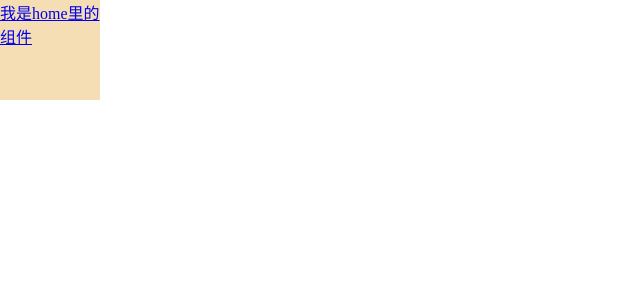
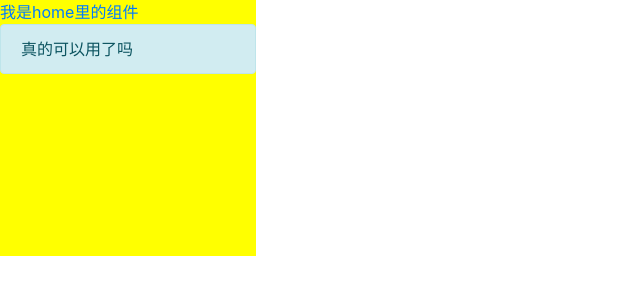
Before and after one commit to imagineEven/webpack-confog, a Vue app: page / in a window 1280 px wide. Shown: the top 300 px of the page, without its empty margins (0-640 px from the left). Built offline with nearby package versions, Linux system fonts and the light colour scheme; the HTML template or start-up script is replaced by a standard one.

Commit message:
config vue-bootstrap

```diff
--- a/src/home.vue
+++ b/src/home.vue
@@ -1,6 +1,7 @@
 <template>
   <div class="home">
     <router-link to="/footer">我是home里的组件</router-link>
+    <b-alert show>真的可以用了吗</b-alert>
   </div>
 </template>
 
@@ -17,8 +18,6 @@
 
 <style lang='scss'>
   .home {
-    height: 100px;
-    width: 100px;
     background: wheat;
   }
 </style>
--- a/style/example.scss
+++ b/style/example.scss
@@ -4,15 +4,9 @@ body,html {
 }
 
 body {
-  .content {
+  .home {
     height: 16rem;
     width: 16rem;
     background-color: yellow;
   }
 }
-
-// .footWrap {
-//   height: 200px;
-//   width: 200px;
-//   background: violet;
-// }
--- a/webpack.config.js
+++ b/webpack.config.js
@@ -38,6 +38,21 @@ module.exports = {
         // other vue-loader options go here
       },
       exclude: /node_modules/
+    },
+    {
+      test: /\.css$/,
+      use: [
+        'style-loader',
+        'css-loader'
+      ]
+    },
+    {
+      test: /\.js$/,
+      include: [ // use `include` vs `exclude` to white-list vs black-list
+        path.resolve(__dirname, 'src'), // white-list your app source files
+        require.resolve('bootstrap-vue'), // white-list bootstrap-vue
+      ],
+      loader: 'babel-loader'
     }]
   },
   plugins: [
```
Also changed, not shown: package.json (+10 -1 lines), src/main.js (+5 -2 lines), .babelrc (added).
